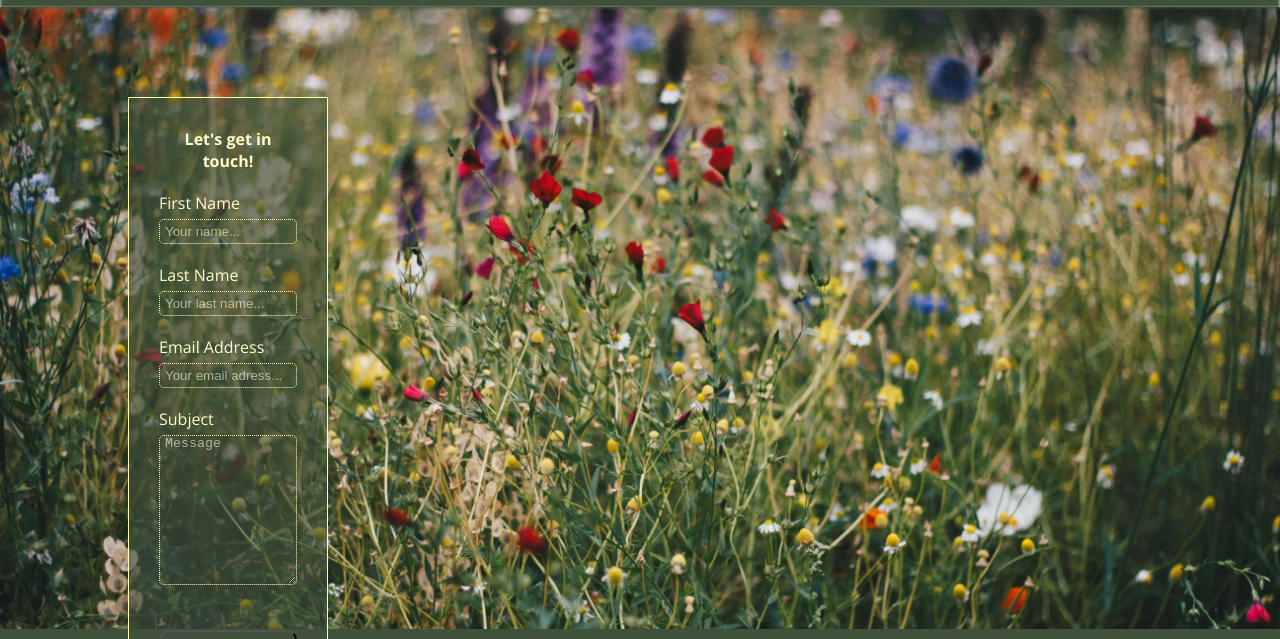
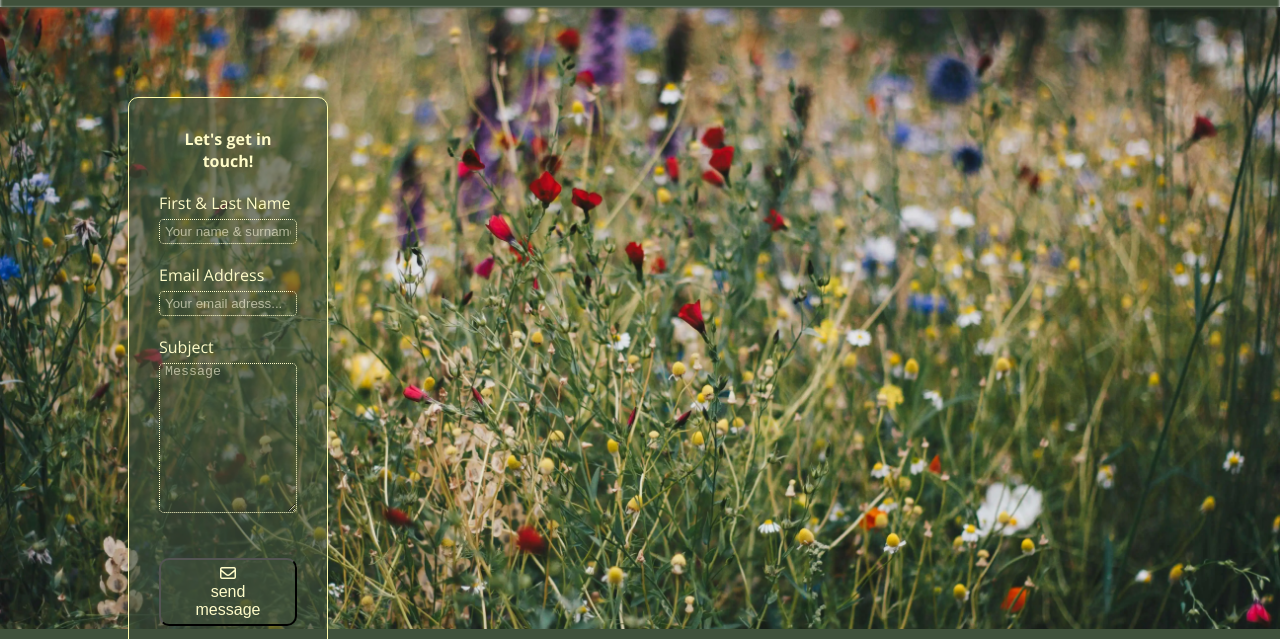
Before and after one commit to KikiBerg/Kikicodes, a plain HTML site: page contact.html in a window 1280 px wide. Shown: the part 93-732 px from the top of the page. Drawn offline with nearby package versions, Linux system fonts and the light colour scheme.

Commit message:
adjusting the contact form

```diff
--- a/assets/css/style.css
+++ b/assets/css/style.css
@@ -242,6 +242,7 @@ main {
     background-position: 75%;
     flex-grow: 1;
     padding: 20px 10% 0 10%;
+
 }
 
 #contact-form {
@@ -249,6 +250,7 @@ main {
     background-color: rgba(64, 81, 59, 0.6);
     padding: 30px;
     border: 1px solid #FFFBAC;
+    border-radius: 10px;
 }
 
 #contact-form > h4 {
@@ -277,11 +279,12 @@ main {
 .join-button {
     margin-top: 20px;
     border-radius: 10px;
-    padding: 10px 30px;
+    padding: 5px 30px;
     background-color: rgba(64, 81, 59, 0.6);
     color: #fffcc9;
     font-size: 100%;
     text-transform: lowercase;
+
 
 }
 
--- a/contact.html
+++ b/contact.html
@@ -42,14 +42,11 @@
         <section id="contact">
             <form action="https://formdump.codeinstitute.net" id="contact-form" method="post">
                 <h4>Let's get in touch!</h4>
-                <label for="fname">First Name</label>
-                <input type="text" name="firstname" id="fname" class="text-input" placeholder="Your name..." required>
-            <br>
-                <label for="lname">Last Name</label>
-                <input type="text" name="lastname" id="lname" class="text-input" placeholder="Your last name..." required>
+                <label for="flname">First & Last Name</label>
+                <input type="text" name="firstandlastname" id="flname" class="text-input" placeholder="Your name & surname..." required>
             <br>
                 <label for="email_address">Email Address</label>
-                <input type="text" name="email_address" id="email_address" class="text-input" placeholder="Your email adress..." required>
+                <input type="email" name="email_address" id="email_address" class="text-input" placeholder="Your email adress..." required>
             <br>
                 <label for="subject">Subject</label>
                 <textarea id="subject" name="subject" class="text-input" placeholder="Message" style="height:150px" ></textarea>
```
